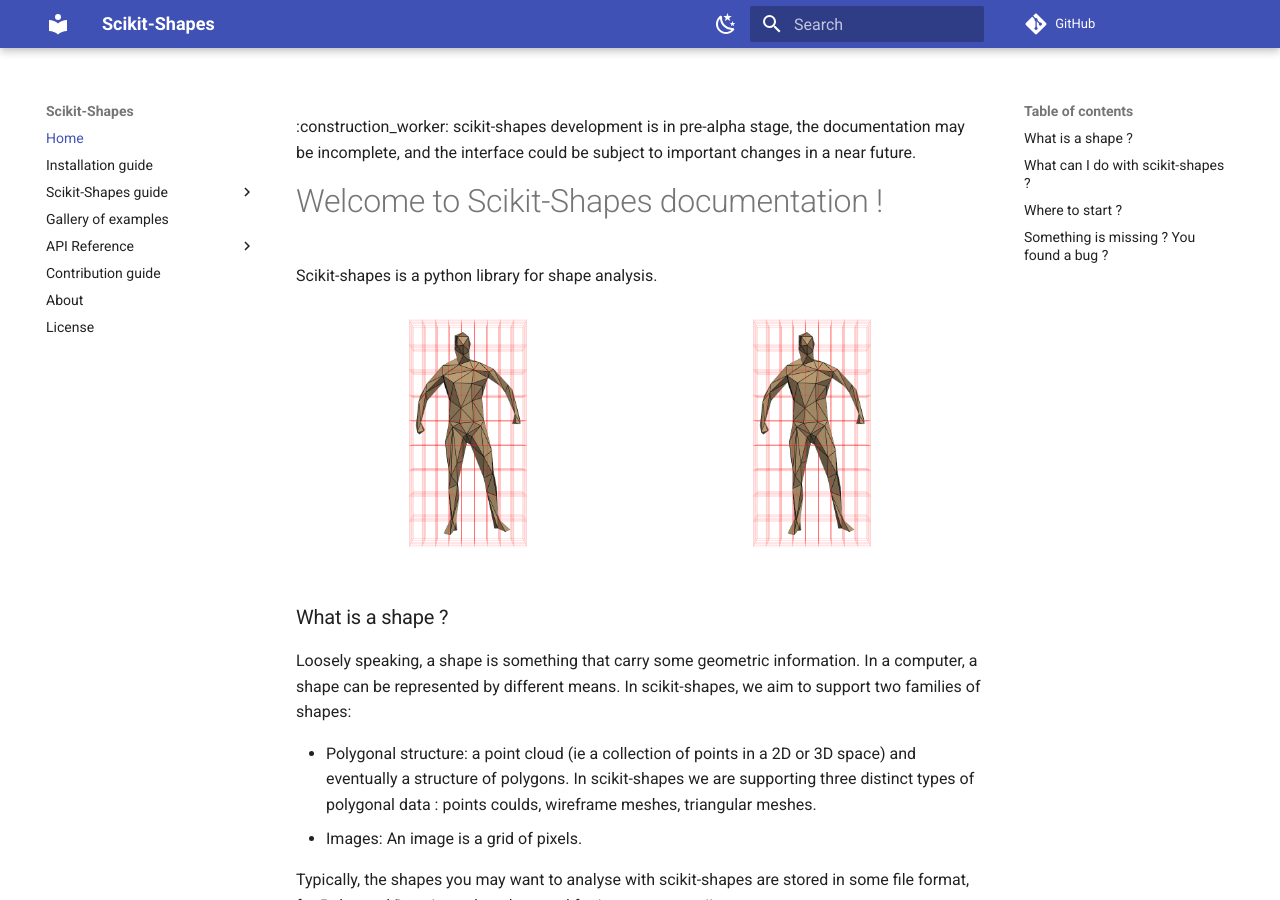
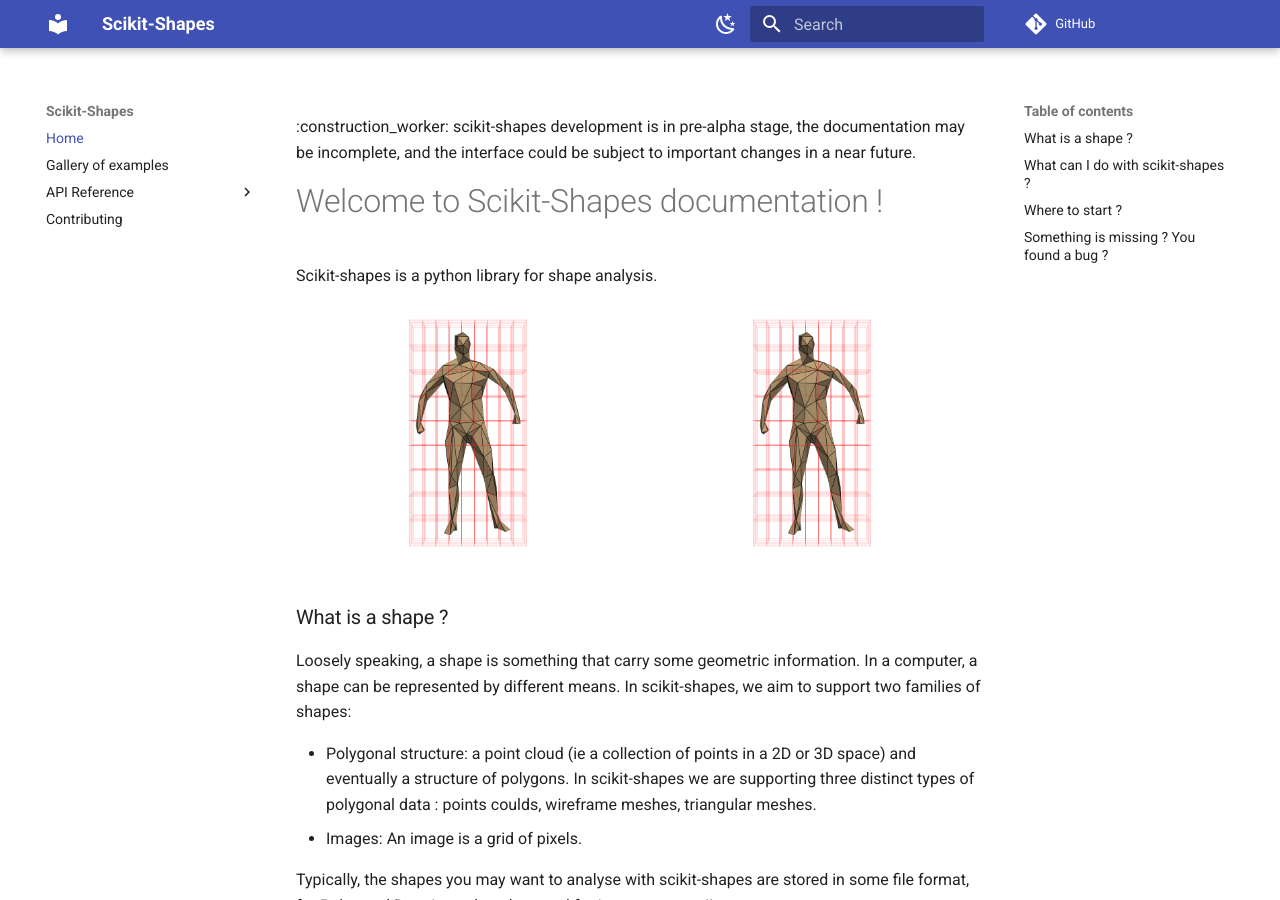
Before and after one commit to scikit-shapes/scikit-shapes, an MkDocs documentation site: the page built from docs/index.md, in a window 1280 px wide and 900 px high. Built offline with MkDocs 1.6.1 and Material for MkDocs 9.7.7, drawn with Linux system fonts in a browser that asks for light colours; comment, search, counter and statistics services are not loaded.

Commit message:
update mkdocs.yml

```diff
--- a/mkdocs.yml
+++ b/mkdocs.yml
@@ -26,8 +26,8 @@
 
 nav:
   - Home: index.md
-  - Installation guide: installation.md
-  - Scikit-Shapes guide: user_guide/
+  # - Installation guide: installation.md
+  # - Scikit-Shapes guide: user_guide/
     # - Data:
     #   - PolyData: user_guide/data_structures/polydata.md
     #   - Images: user_guide/data_structures/images.md
@@ -43,9 +43,8 @@
   - Gallery of examples: generated/gallery
   - API Reference:
     - skshapes: reference/
-  - Contribution guide: contributing.md
-  - About: about.md
-  - License: license.md
+  - Contributing : contributing.md
+  # - About: about.md
 
 plugins:
   - search
```
